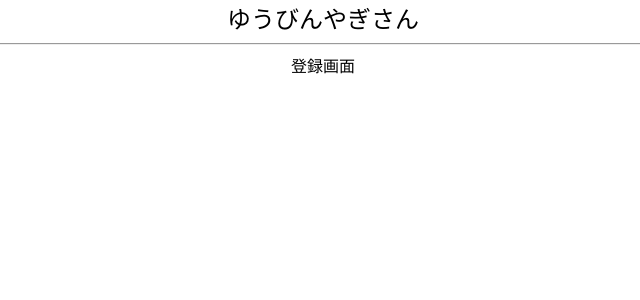
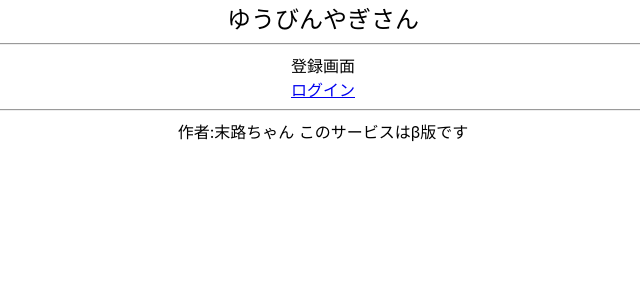
Before and after one commit to shimiwaka/yagisan-react, a React (Create React App) app: page /register in a window 1280 px wide. Shown: the top 300 px of the page, without its empty margins (317-957 px from the left). Built offline with nearby package versions, Linux system fonts and the light colour scheme.

Commit message:
create base (2)

```diff
--- a/package.json
+++ b/package.json
@@ -40,5 +40,8 @@
       "last 1 firefox version",
       "last 1 safari version"
     ]
+  },
+  "devDependencies": {
+    "prettier": "2.8.8"
   }
 }
--- a/src/App.tsx
+++ b/src/App.tsx
@@ -17,6 +17,8 @@
           <Route path="/" element={<Login />} />
         </Routes>
       </div>
+      <hr />
+      作者:末路ちゃん このサービスはβ版です
     </div>
   );
 }
--- a/src/components/Register.tsx
+++ b/src/components/Register.tsx
@@ -1,10 +1,18 @@
 import React from 'react';
+import { Link } from "react-router-dom";
 
 const Register = () => {
   return (
-    <div>
-      登録画面
-    </div>
+    <>
+      <div>
+        登録画面
+      </div>
+      <div>
+        <Link to="/">
+          ログイン
+        </Link>
+      </div>
+    </>
   )
 
 }
```
Also changed, not shown: 1 other file (tests, documents, lock files or other folders).
